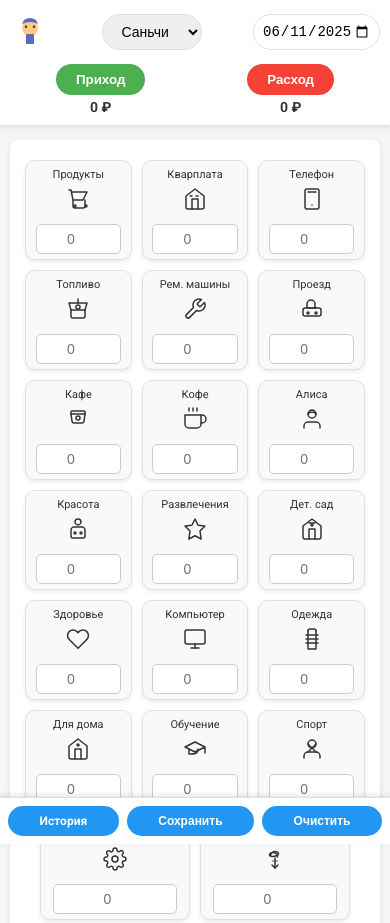
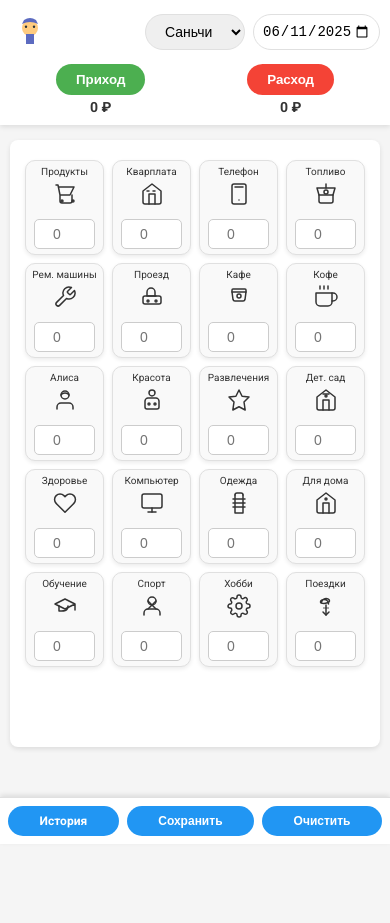
Before and after one commit to Barakuda1313/buhgalteria-app, a website: page index.html in a window 390 px wide. Shown: the top 923 px of the page. After the commit the page ends 844 px from the top, so only its background shows below. Drawn offline with Linux system fonts and the light colour scheme; no server answers.

Commit message:
Refactor: адаптивность

```diff
--- a/styles.css
+++ b/styles.css
@@ -49,11 +49,14 @@ body {
     width: 100%;
 }
 
+/* --- КЛЮЧЕВЫЕ ИЗМЕНЕНИЯ --- */
 .header-top {
     display: flex;
-    justify-content: space-between; /* --- ИЗМЕНЕНО: для симметрии --- */
+    justify-content: space-between; /* Оставляем, чтобы раскидать боковые элементы */
     align-items: center;
     gap: 1rem;
+    position: relative; /* Делаем родителя относительным для позиционирования дочернего элемента */
+    min-height: 4rem; /* Задаем минимальную высоту, равную высоте аватара */
 }
 
 .header-bottom {
@@ -67,17 +70,26 @@ body {
     border-radius: 50%;
 }
 
+/* --- КЛЮЧЕВЫЕ ИЗМЕНЕНИЯ --- */
 .SelectUser {
+    /* Вырываем элемент из потока и центрируем его абсолютно */
+    position: absolute;
+    left: 50%;
+    top: 50%;
+    transform: translate(-50%, -50%); /* Идеальное центрирование */
+
     padding: 0.8rem 1.5rem;
     border-radius: 2rem;
     border: 1px solid var(--border-color);
     font-size: 1.4rem;
+    width: auto; /* Ширина по контенту */
+    max-width: 40%; /* Ограничиваем максимальную ширину */
 }
 
 .BuySell {
     display: flex;
     align-items: center;
-    justify-content: space-around; /* --- ИЗМЕНЕНО: для симметрии --- */
+    justify-content: space-around;
     width: 100%;
     gap: 1rem;
 }
@@ -125,7 +137,6 @@ body {
     border-radius: 0.8rem;
     box-shadow: 0 0.2rem 0.5rem var(--shadow-color);
     margin: 0 1rem;
-    /* --- НОВОЕ: Отступ снизу, чтобы освободить место для закрепленного футера --- */
     padding-bottom: 8rem;
 }
 
@@ -153,22 +164,20 @@ body {
 .catItems p { flex-grow: 1; display: flex; align-items: center; justify-content: center; margin-bottom: 0.5rem; font-size: 1.3rem; font-weight: 500; }
 .catItems input { width: 90%; padding: 0.6rem; text-align: center; border: 1px solid #ccc; border-radius: 0.5rem; margin-top: auto; font-size: 1.4rem; }
 
-/* --- FOOTER (полностью переработан для закрепления) --- */
+/* --- FOOTER --- */
 .footer {
-    /* --- НОВОЕ: Закрепляем футер внизу --- */
     position: fixed;
     bottom: 0;
     left: 0;
     width: 100%;
     z-index: 100;
-
     display: flex;
-    justify-content: space-around; /* Равномерно распределяем кнопки */
+    justify-content: space-around;
     align-items: center;
     gap: 1rem;
     padding: 1rem;
     background-color: var(--surface-bg);
-    border-top: 1px solid var(--border-color); /* Добавляем линию сверху для отделения */
+    border-top: 1px solid var(--border-color);
     box-shadow: 0 -0.2rem 0.5rem var(--shadow-color);
 }
 
@@ -188,6 +197,7 @@ body {
 .SentData:hover { background-color: #0b7dda; }
 
 /* ... (стили для истории и модального окна остаются без изменений) ... */
+
 /* --- АДАПТИВНОСТЬ (MEDIA QUERIES) --- */
 @media (max-width: 768px) {
     body {
@@ -195,37 +205,35 @@ body {
     }
 
     .header-top {
-        flex-wrap: wrap;
         justify-content: space-between;
     }
 
     /* --- ИЗМЕНЕНО: Делаем категории еще меньше --- */
     .categories {
-        gap: 1rem;
+        gap: 0.8rem; /* Еще уменьшаем расстояние */
         margin: 0 1rem;
-        padding-bottom: 8rem; /* Сохраняем отступ для футера */
+        padding-bottom: 8rem;
     }
     .catItems {
-        flex-basis: 8rem; /* <<-- Уменьшили еще сильнее */
-        min-height: 10rem;
+        flex-basis: 7rem; /* <<-- Уменьшили еще сильнее для 4 в ряд */
+        min-height: 9rem;
         padding: 0.5rem;
     }
     .catIcon {
-        font-size: 2.2rem; /* <<-- Уменьшили иконку */
+        font-size: 2rem; /* <<-- Уменьшили иконку */
     }
     .catItems p {
-        font-size: 1.1rem; /* <<-- Уменьшили текст */
+        font-size: 1rem; /* <<-- Уменьшили текст */
     }
 
-    /* --- ИЗМЕНЕНО: Стили для кнопок в закрепленном футере --- */
     .footer {
         padding: 0.8rem;
         gap: 0.8rem;
     }
     .SentData {
         font-size: 1.2rem;
-        padding: 0.8rem 1.2rem; /* Делаем кнопки компактнее */
-        flex-grow: 1; /* Позволяем кнопкам занимать равное пространство */
+        padding: 0.8rem 1.2rem;
+        flex-grow: 1;
     }
 
     /* Адаптивная таблица (без изменений) */
```
